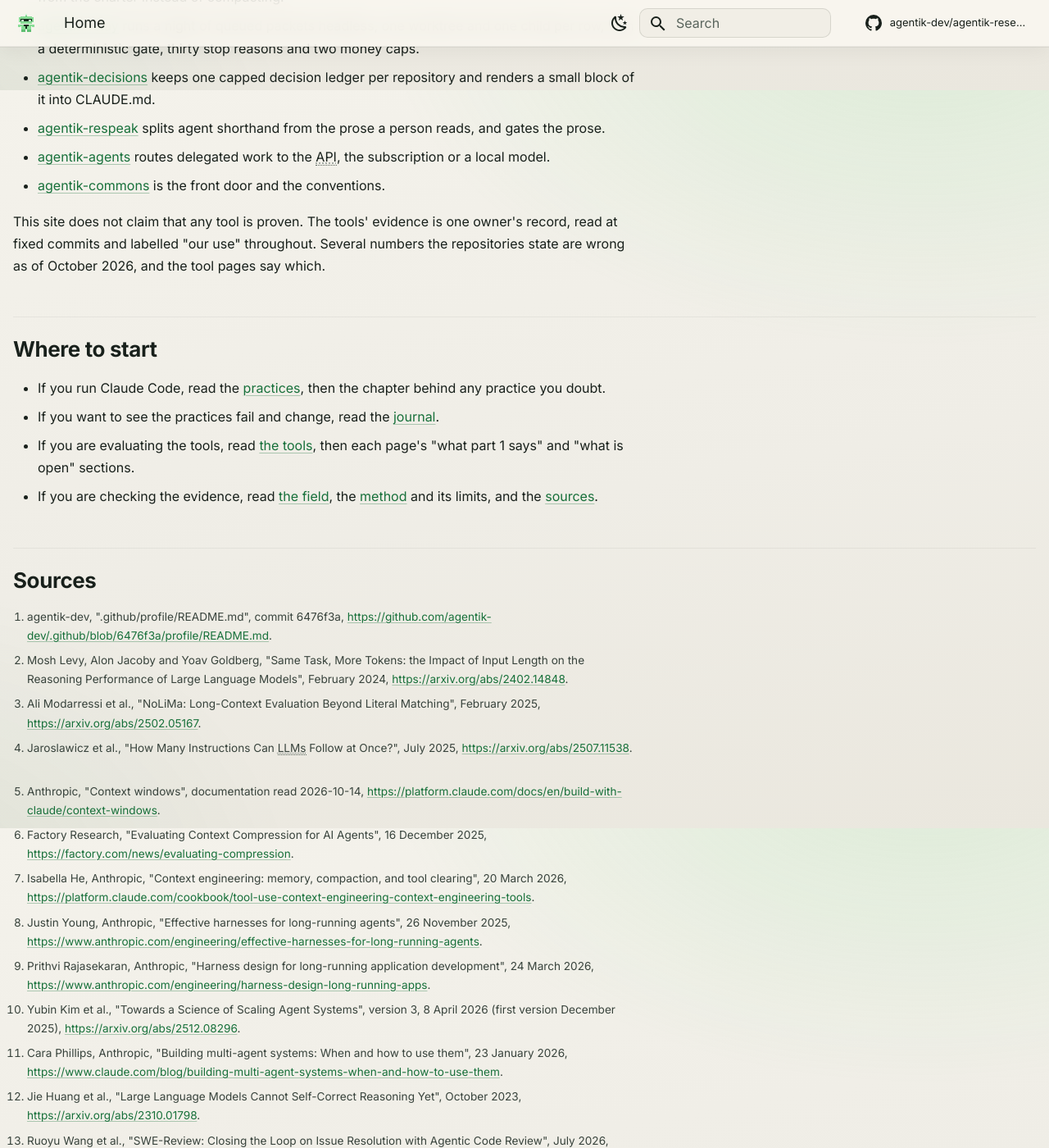
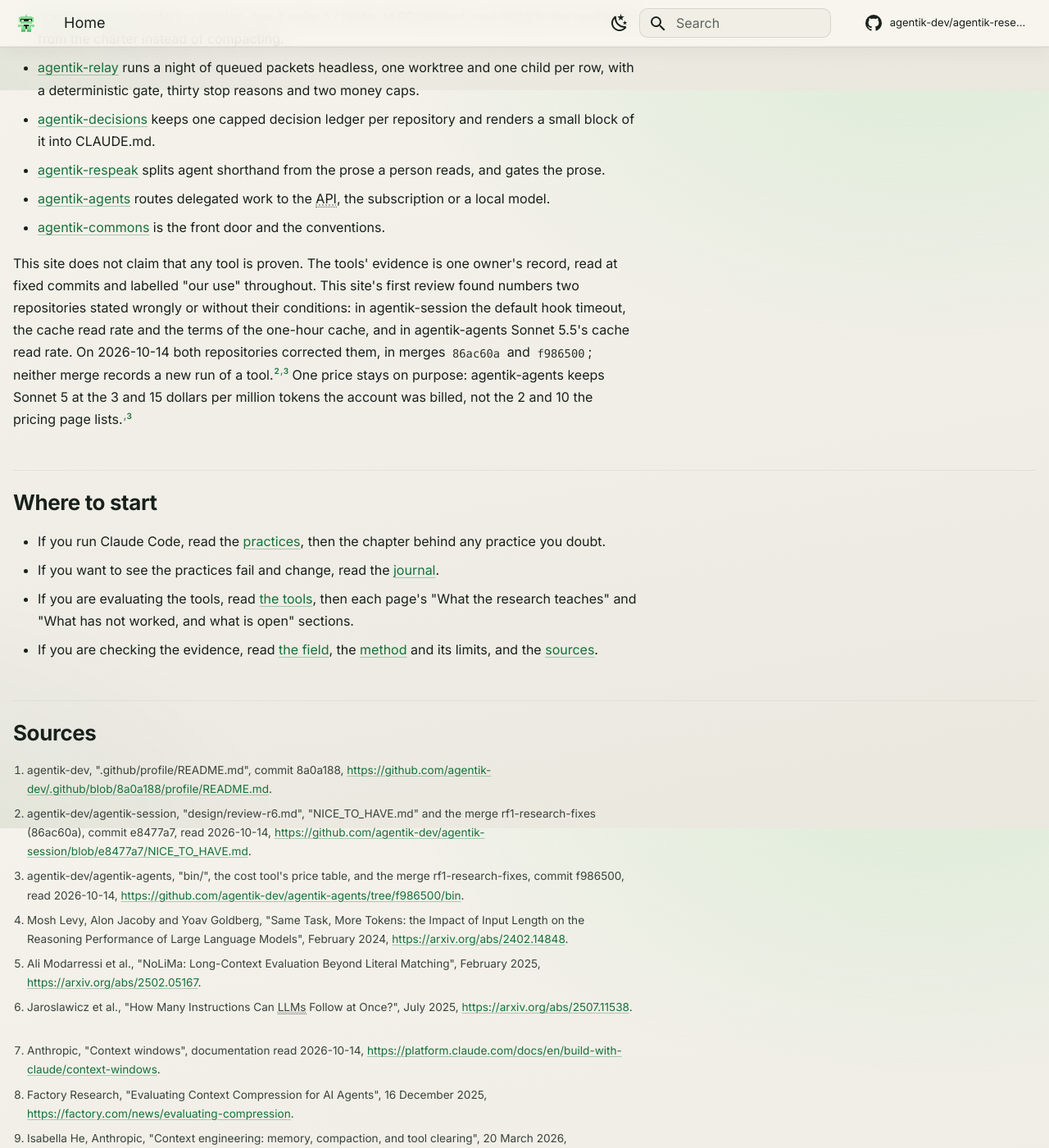
Before and after one commit to agentik-dev/agentik-research, an MkDocs documentation site: the page built from docs/index.md, in a window 1280 px wide and 1400 px high, scrolled down 2590 px. Shown: the whole window at 82% size. Built offline with MkDocs 1.6.1 and Material for MkDocs 9.7.7, drawn with Linux system fonts in a browser that asks for light colours; comment, search, counter and statistics services are not loaded; some of the changed text lies outside the part shown.

Commit message:
refute round 1: the home page
The tool-page headings named as they are; the corrected repo numbers
stated as fixed on 2026-10-14; the harness and dating lines held to
their sources; the profile at 8a0a188.

Co-Authored-By: Claude Opus 5.5 <noreply@anthropic.com>
Claude-Session: https://claude.ai/code/session_01R5RHzc5egLvnAPkepxJvb8

```diff
--- a/docs/index.md
+++ b/docs/index.md
@@ -53,13 +53,13 @@ What we tried, what worked, what did not, and what changed because of it. The si
 
 ## Five findings that matter most
 
-Long Claude Code sessions fail in ways that studies have measured on benchmarks, if not yet on Claude Code itself. These five findings carry the most weight, each with its number, its source and what to do about it. Every vendor fact is dated as of October 2026. The agentik tools are young and used by one owner,[^profile] and no source found measures them against the alternatives; the [method](method.md) page gives the limits.
+Long Claude Code sessions fail in ways that studies have measured on benchmarks, if not yet on Claude Code itself. These five findings carry the most weight, each with its number, its source and what to do about it. Vendor documentation is cited as read on 2026-10-14, and each vendor post with its own date. The agentik tools are early and built for their author's own daily use,[^profile] and no source found measures them against the alternatives; the [method](method.md) page gives the limits.
 
 <div class="ak-findings" markdown>
 
 1. **Length alone lowers accuracy, even when the fact the model needs is in the window, and so does the number of instructions.** Reasoning accuracy fell from 0.92 to 0.68 when inputs were padded to 3,000 tokens, and Claude 3.5 Sonnet fell from 87.5 to 29.8 percent at 32K tokens on low-overlap retrieval.[^levy][^modarressi] Given 500 simultaneous instructions, Claude Opus 4 followed 44.6 percent.[^ifscale] Anthropic's documentation names the effect: context rot.[^ctxdoc] So start long work from a short written brief in a fresh context, and keep the always-loaded instructions short. See [Length and compaction](field/length-and-compaction.md).
-2. **Compaction keeps the gist and loses the specifics, and nothing shows a restart does better.** The artifact trail, which files were touched and how, scored lowest for every compressor tested, 2.19 to 2.45 of 5; one compaction kept 3 of 3 high-level facts and lost 3 of 3 obscure values.[^factory][^cookbook] Anthropic's own harness work carried state in files and git, not in the summary.[^harnesses] No source found holds a controlled comparison of a restart from a written handoff with compaction in a coding session. The nearest evidence is Anthropic's report that resets were needed on one model and dropped on the next.[^harnessdesign] So write the handoff to a file before the window fills, and keep exact values in files.
-3. **Many agents help decomposable work and hurt sequential work.** With matched token budgets, multi-agent designs gained up to 80.8 percent on decomposable tasks and lost 39 to 70 percent on sequential planning.[^kim] Anthropic's own guidance is to expect 3 to 10 times the tokens.[^multiagentblog] So fan out decomposable work, keep sequential work in one agent, and give each parallel writer its own worktree. See [Many agents](field/many-agents.md).
+2. **Compaction keeps the gist and loses the specifics, and nothing shows a restart does better.** The artifact trail, which files were touched and how, scored lowest for every compressor tested, 2.19 to 2.45 of 5; one compaction kept 3 of 3 high-level facts and lost 3 of 3 obscure values.[^factory][^cookbook] Anthropic's harness post of November 2025 says compaction alone is not sufficient, and starts each new session from the git log and a progress file in which the agent summarizes its work.[^harnesses] No source found holds a controlled comparison of a restart from a written handoff with compaction in a coding session. The nearest evidence is Anthropic's report of March 2026 that resets were needed on one model and dropped on the next.[^harnessdesign] So write the handoff to a file before the window fills, and keep exact values in files.
+3. **Many agents help decomposable work and hurt sequential work.** With matched token budgets, multi-agent designs gained up to 80.8 percent on decomposable tasks and lost 39 to 70 percent on sequential planning.[^kim] Anthropic's guidance of January 2026 is to expect 3 to 10 times the tokens.[^multiagentblog] So fan out decomposable work, keep sequential work in one agent, and give each parallel writer its own worktree. See [Many agents](field/many-agents.md).
 4. **Review needs an outside signal and a cap.** A model correcting its own reasoning with no outside signal fell from 95.5 to 89.0 percent over two rounds; review rounds on one small model returned +5.8, +2.4, +0.4 and +0.6 points; Claude Code overrides a Stop hook after eight consecutive blocks with no tool call between them.[^huang][^wang][^hooks] So put sign-off in a check the reviewer does not control, and cap the rounds. See [Review that ends](field/review.md).
 5. **An unattended run's success is unproven until you read the denials, cap the money and the turns, and watch from outside.** In print mode, an unanswered permission prompt is denied and the run continues; the budget cap can overshoot by a response; no main-session progress watchdog is documented; and one benchmark found that 75.8 percent of failed runs with an explicit status claim claimed success.[^headless][^agentloop][^advani] See [Unattended runs and guardrails](field/unattended-and-guardrails.md) and [Telling people what happened](field/telling-people.md).
 
@@ -78,18 +78,20 @@ Long Claude Code sessions fail in ways that studies have measured on benchmarks,
 - [agentik-agents](tools/agents.md) routes delegated work to the API, the subscription or a local model.
 - [agentik-commons](tools/index.md) is the front door and the conventions.
 
-This site does not claim that any tool is proven. The tools' evidence is one owner's record, read at fixed commits and labelled "our use" throughout. Several numbers the repositories state are wrong as of October 2026, and the tool pages say which.
+This site does not claim that any tool is proven. The tools' evidence is one owner's record, read at fixed commits and labelled "our use" throughout. This site's first review found numbers two repositories stated wrongly or without their conditions: in agentik-session the default hook timeout, the cache read rate and the terms of the one-hour cache, and in agentik-agents Sonnet 5.5's cache read rate. On 2026-10-14 both repositories corrected them, in merges `86ac60a` and `f986500`; neither merge records a new run of a tool.[^sessionhead][^agentshead] One price stays on purpose: agentik-agents keeps Sonnet 5 at the 3 and 15 dollars per million tokens the account was billed, not the 2 and 10 the pricing page lists.[^agentshead]
 
 ## Where to start
 
 - If you run Claude Code, read the [practices](practices.md), then the chapter behind any practice you doubt.
 - If you want to see the practices fail and change, read the [journal](journal/index.md).
-- If you are evaluating the tools, read [the tools](tools/index.md), then each page's "what part 1 says" and "what is open" sections.
+- If you are evaluating the tools, read [the tools](tools/index.md), then each page's "What the research teaches" and "What has not worked, and what is open" sections.
 - If you are checking the evidence, read [the field](field/index.md), the [method](method.md) and its limits, and the [sources](sources.md).
 
 ## Sources
 
-[^profile]: agentik-dev, ".github/profile/README.md", commit 6476f3a, <https://github.com/agentik-dev/.github/blob/6476f3a/profile/README.md>.
+[^profile]: agentik-dev, ".github/profile/README.md", commit 8a0a188, <https://github.com/agentik-dev/.github/blob/8a0a188/profile/README.md>.
+[^sessionhead]: agentik-dev/agentik-session, "design/review-r6.md", "NICE_TO_HAVE.md" and the merge rf1-research-fixes (86ac60a), commit e8477a7, read 2026-10-14, <https://github.com/agentik-dev/agentik-session/blob/e8477a7/NICE_TO_HAVE.md>.
+[^agentshead]: agentik-dev/agentik-agents, "bin/", the cost tool's price table, and the merge rf1-research-fixes, commit f986500, read 2026-10-14, <https://github.com/agentik-dev/agentik-agents/tree/f986500/bin>.
 [^levy]: Mosh Levy, Alon Jacoby and Yoav Goldberg, "Same Task, More Tokens: the Impact of Input Length on the Reasoning Performance of Large Language Models", February 2024, <https://arxiv.org/abs/2402.14848>.
 [^modarressi]: Ali Modarressi et al., "NoLiMa: Long-Context Evaluation Beyond Literal Matching", February 2025, <https://arxiv.org/abs/2502.05167>.
 [^ifscale]: Jaroslawicz et al., "How Many Instructions Can LLMs Follow at Once?", July 2025, <https://arxiv.org/abs/2507.11538>.
```
Also changed, not shown: research/sources/agentik-agents-head-2026-10-14.md (+1 -0 lines), research/sources/agentik-session-head-2026-10-14.md (added, +25 -0 lines), research/sources/github-org-profile-head-2026-10-14.md (added, +22 -0 lines).
